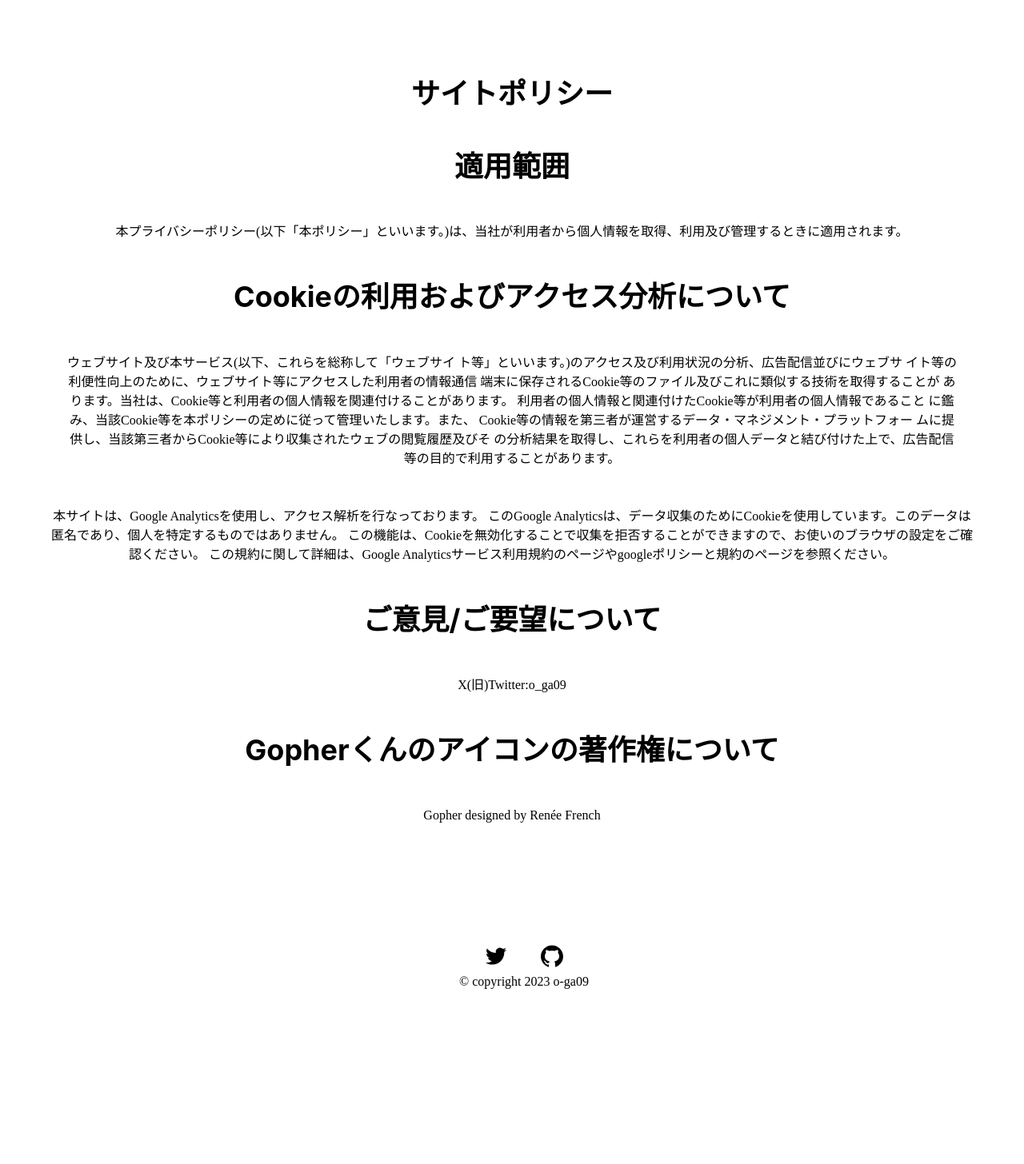
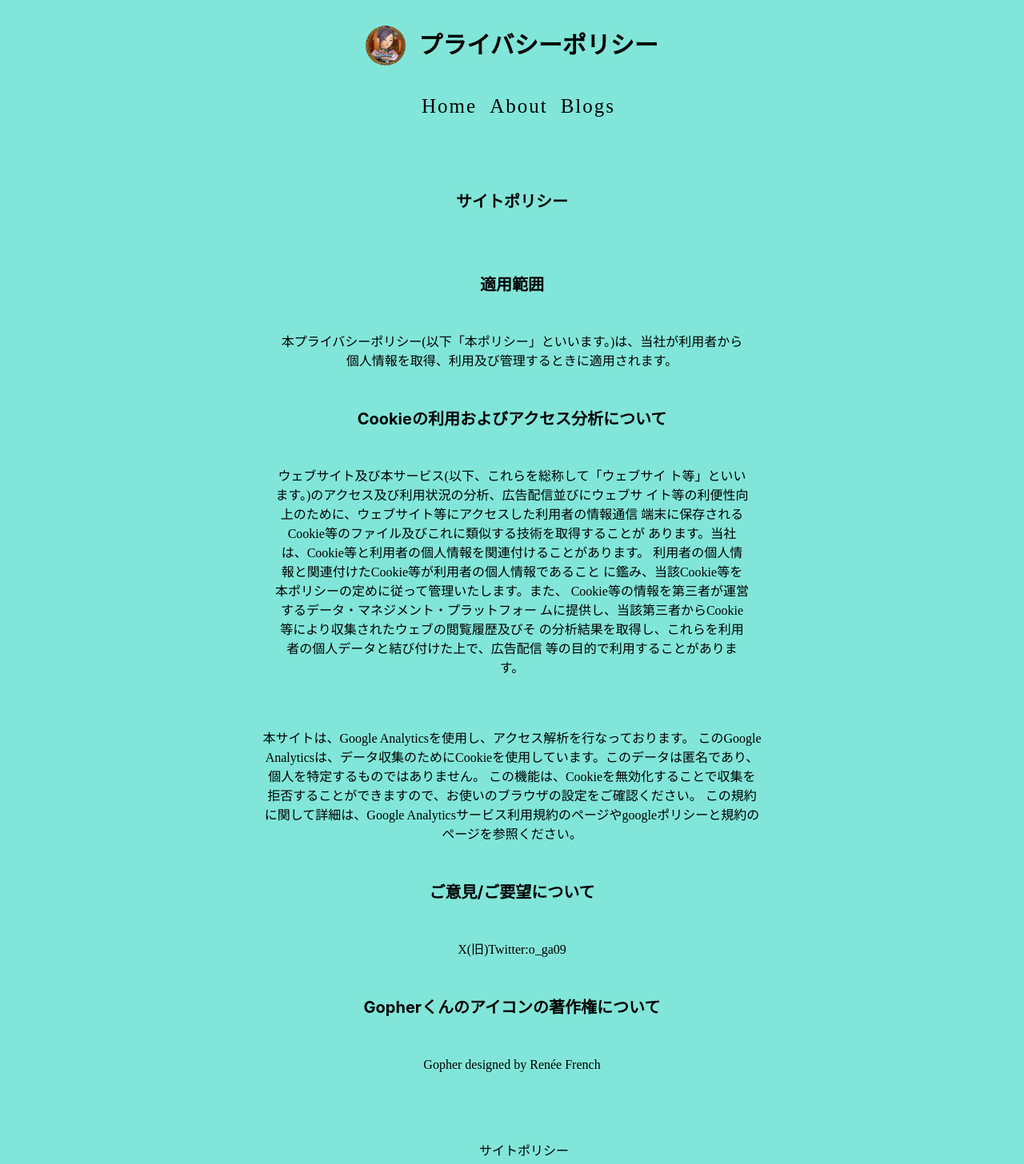
Before and after one commit to o-ga09/portfolio-20230727, a Next.js app: page /policy in a window 1280 px wide. Shown: the top 1456 px of the page at 80% size. Before the commit the page ends 1288 px from the top, so only its background shows below. Built offline with nearby package versions, Linux system fonts and the light colour scheme; no server answers.

Commit message:
プライバシーポリシーページのレイアウト変更

```diff
--- a/app/policy/page.tsx
+++ b/app/policy/page.tsx
@@ -1,66 +1,16 @@
+import { Header } from "@/components/Header";
 import { Box, Text, Heading } from "../../common/components";
-import { Policyfooter } from "../../components/Footer";
+import PolicyPage from "@/pages/PolicyPage";
+import { Footer } from "@/components/Footer";
 
 function Policy() {
+  const siteTitle = "プライバシーポリシー";
   return (
-    <>
-      <Box w="100%" padding={16} minH={"80vh"}>
-        <Heading as="h1" padding={4} textAlign={"center"} marginY={4}>
-          サイトポリシー
-        </Heading>
-
-        <Heading as="h2" padding={4} textAlign={"center"} marginY={4}>
-          適用範囲
-        </Heading>
-        <Text padding={4} textAlign={"center"} marginY={4}>
-          本プライバシーポリシー(以下「本ポリシー」といいます。)は、当社が利用者から個人情報を取得、利用及び管理するときに適用されます。
-        </Text>
-        <Heading as="h2" padding={4} textAlign={"center"} marginY={4}>
-          Cookieの利用およびアクセス分析について
-        </Heading>
-        <Text padding={4} textAlign={"center"} marginY={4}>
-          ウェブサイト及び本サービス(以下、これらを総称して「ウェブサイ
-          ト等」といいます。)のアクセス及び利用状況の分析、広告配信並びにウェブサ
-          イト等の利便性向上のために、ウェブサイト等にアクセスした利用者の情報通信
-          端末に保存されるCookie等のファイル及びこれに類似する技術を取得することが
-          あります。当社は、Cookie等と利用者の個人情報を関連付けることがあります。
-          利用者の個人情報と関連付けたCookie等が利用者の個人情報であること
-          に鑑み、当該Cookie等を本ポリシーの定めに従って管理いたします。また、
-          Cookie等の情報を第三者が運営するデータ・マネジメント・プラットフォー
-          ムに提供し、当該第三者からCookie等により収集されたウェブの閲覧履歴及びそ
-          の分析結果を取得し、これらを利用者の個人データと結び付けた上で、広告配信
-          等の目的で利用することがあります。
-        </Text>
-        <Text paddingY={4} textAlign={"center"} marginY={4}>
-          本サイトは、Google Analyticsを使用し、アクセス解析を行なっております。
-          このGoogle
-          Analyticsは、データ収集のためにCookieを使用しています。このデータは匿名であり、個人を特定するものではありません。
-          この機能は、Cookieを無効化することで収集を拒否することができますので、お使いのブラウザの設定をご確認ください。
-          この規約に関して詳細は、
-          <a href="https://marketingplatform.google.com/about/analytics/terms/jp/">
-            Google Analyticsサービス利用規約
-          </a>
-          のページや
-          <a href="https://policies.google.com/technologies/ads?hl=ja">
-            googleポリシーと規約
-          </a>
-          のページを参照ください。
-        </Text>
-        <Heading as="h2" padding={4} textAlign={"center"} marginY={4}>
-          ご意見/ご要望について
-        </Heading>
-        <Text padding={4} textAlign={"center"} marginY={4}>
-          X(旧)Twitter:o_ga09
-        </Text>
-        <Heading as="h2" padding={4} textAlign={"center"} marginY={4}>
-          Gopherくんのアイコンの著作権について
-        </Heading>
-        <Text padding={4} textAlign={"center"} marginY={4}>
-          Gopher designed by Renée French
-        </Text>
-      </Box>
-      <Policyfooter />
-    </>
+    <Box w={"100%"} h={"100%"} bgColor={"teal.200"}>
+      <Header title={siteTitle} />
+      <PolicyPage />
+      <Footer />
+    </Box>
   );
 }
 
--- /dev/null
+++ b/pages/PolicyPage.tsx
@@ -0,0 +1,105 @@
+import { Box, Heading, Text } from "@/common/components";
+import React from "react";
+
+function PolicyPage() {
+  return (
+    <Box w={"100%"} display={"flex"} justifyContent={"center"} p={4}>
+      <Box w={"50%"} h={"100%"} display={"flex"} flexDirection={"column"}>
+        <Heading
+          as={"h2"}
+          fontSize={20}
+          display={"flex"}
+          alignItems={"center"}
+          justifyContent={"center"}
+          marginY={16}
+        >
+          サイトポリシー
+        </Heading>
+
+        <Heading
+          as={"h2"}
+          fontSize={20}
+          display={"flex"}
+          alignItems={"center"}
+          justifyContent={"center"}
+          marginY={4}
+        >
+          適用範囲
+        </Heading>
+
+        <Text p={4} textAlign={"center"} marginY={4}>
+          本プライバシーポリシー(以下「本ポリシー」といいます。)は、当社が利用者から個人情報を取得、利用及び管理するときに適用されます。
+        </Text>
+
+        <Heading
+          as={"h2"}
+          fontSize={20}
+          display={"flex"}
+          alignItems={"center"}
+          justifyContent={"center"}
+          marginY={4}
+        >
+          Cookieの利用およびアクセス分析について
+        </Heading>
+
+        <Text padding={4} textAlign={"center"} marginY={4}>
+          ウェブサイト及び本サービス(以下、これらを総称して「ウェブサイ
+          ト等」といいます。)のアクセス及び利用状況の分析、広告配信並びにウェブサ
+          イト等の利便性向上のために、ウェブサイト等にアクセスした利用者の情報通信
+          端末に保存されるCookie等のファイル及びこれに類似する技術を取得することが
+          あります。当社は、Cookie等と利用者の個人情報を関連付けることがあります。
+          利用者の個人情報と関連付けたCookie等が利用者の個人情報であること
+          に鑑み、当該Cookie等を本ポリシーの定めに従って管理いたします。また、
+          Cookie等の情報を第三者が運営するデータ・マネジメント・プラットフォー
+          ムに提供し、当該第三者からCookie等により収集されたウェブの閲覧履歴及びそ
+          の分析結果を取得し、これらを利用者の個人データと結び付けた上で、広告配信
+          等の目的で利用することがあります。
+        </Text>
+
+        <Text paddingY={4} textAlign={"center"} marginY={4}>
+          本サイトは、Google Analyticsを使用し、アクセス解析を行なっております。
+          このGoogle
+          Analyticsは、データ収集のためにCookieを使用しています。このデータは匿名であり、個人を特定するものではありません。
+          この機能は、Cookieを無効化することで収集を拒否することができますので、お使いのブラウザの設定をご確認ください。
+          この規約に関して詳細は、
+          <a href="https://marketingplatform.google.com/about/analytics/terms/jp/">
+            Google Analyticsサービス利用規約
+          </a>
+          のページや
+          <a href="https://policies.google.com/technologies/ads?hl=ja">
+            googleポリシーと規約
+          </a>
+          のページを参照ください。
+        </Text>
+        <Heading
+          as={"h2"}
+          fontSize={20}
+          display={"flex"}
+          alignItems={"center"}
+          justifyContent={"center"}
+          marginY={4}
+        >
+          ご意見/ご要望について
+        </Heading>
+        <Text padding={4} textAlign={"center"} marginY={4}>
+          X(旧)Twitter:o_ga09
+        </Text>
+        <Heading
+          as={"h2"}
+          fontSize={20}
+          display={"flex"}
+          alignItems={"center"}
+          justifyContent={"center"}
+          marginY={4}
+        >
+          Gopherくんのアイコンの著作権について
+        </Heading>
+        <Text padding={4} textAlign={"center"} marginY={4}>
+          Gopher designed by Renée French
+        </Text>
+      </Box>
+    </Box>
+  );
+}
+
+export default PolicyPage;
```
